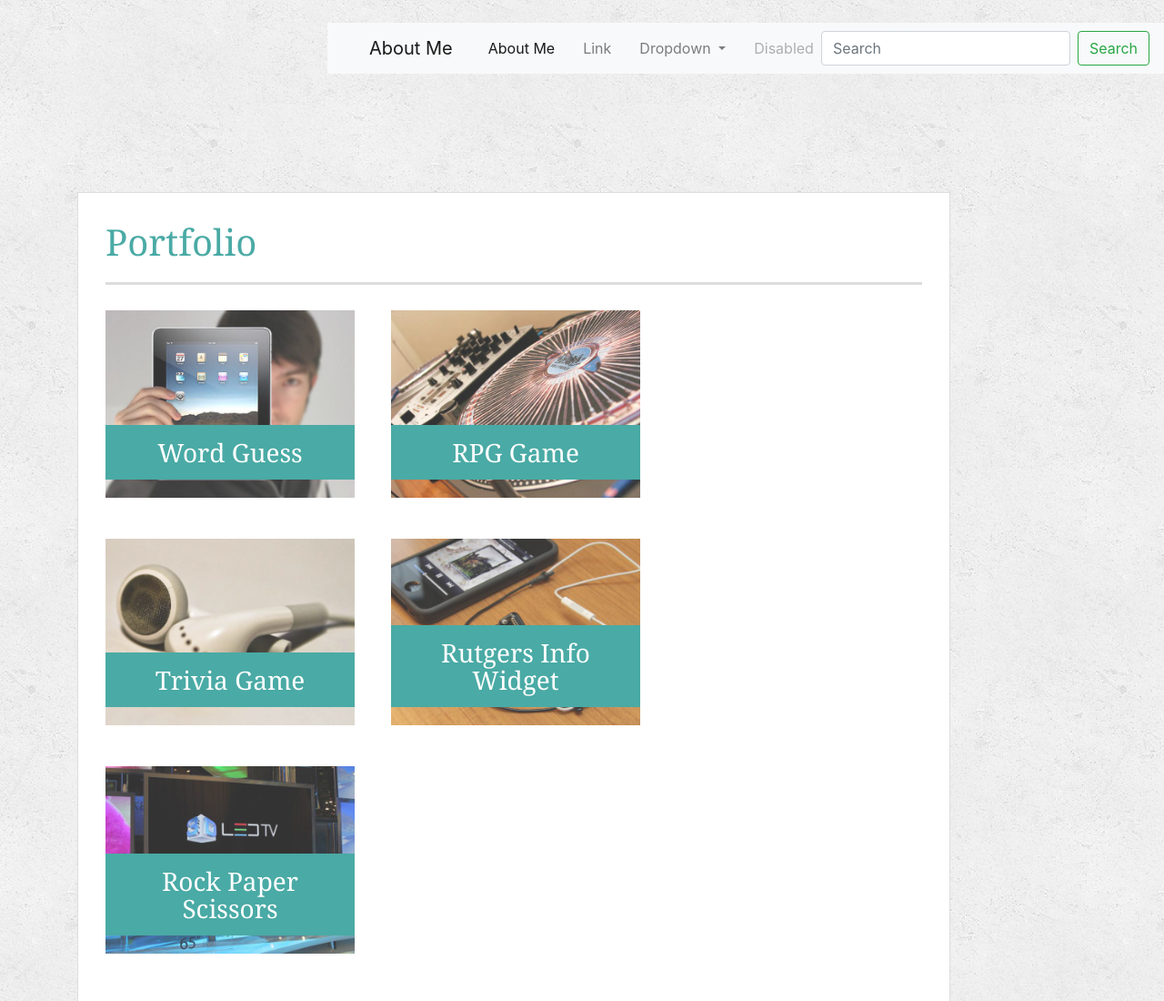
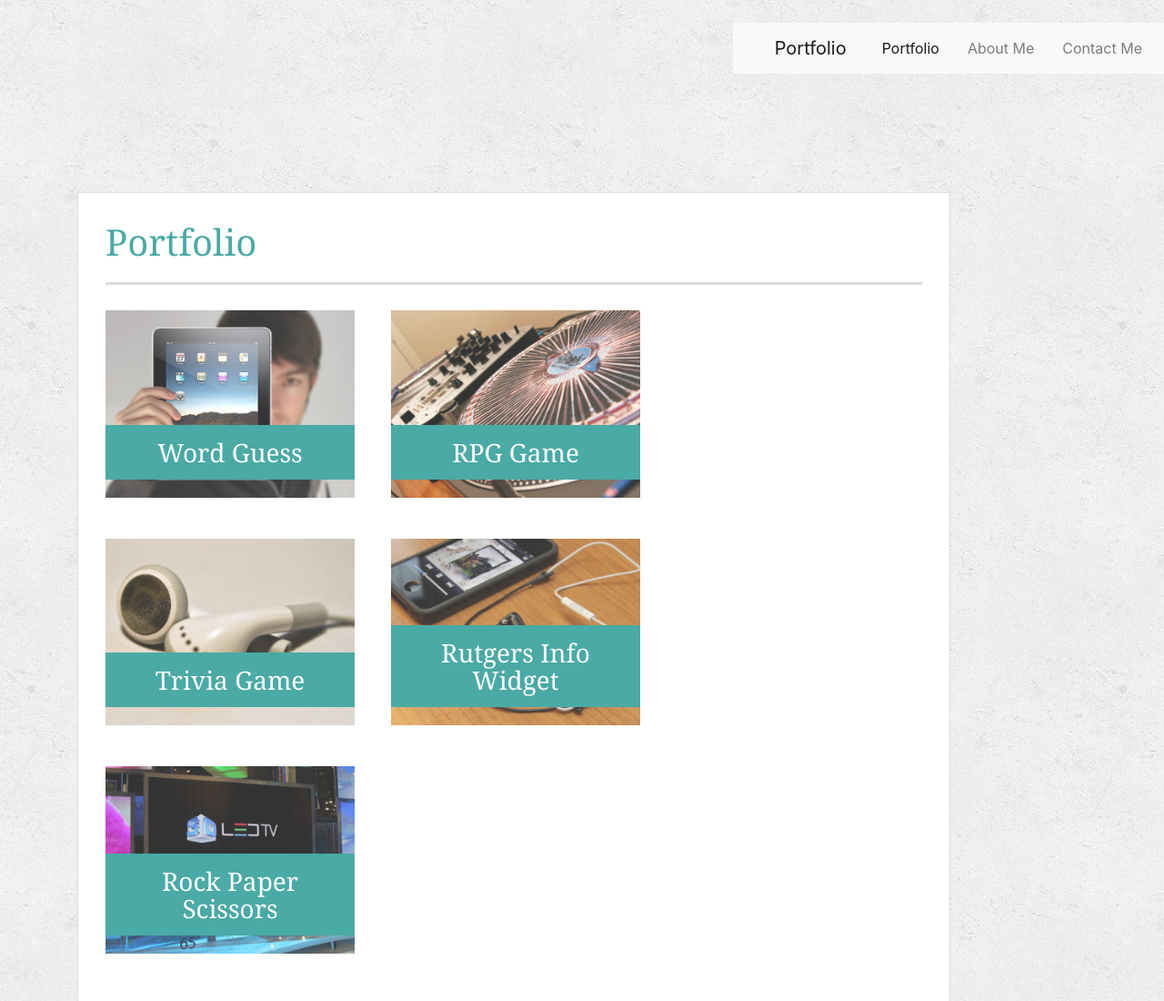
Before and after one commit to CeaserSP/Bootstrap-Portfolio, a plain HTML site: page recommended-homework-solution/portfolio.html in a window 1280 px wide. Shown: the top 1100 px of the page at 91% size. Drawn offline with nearby package versions, Linux system fonts and the light colour scheme.

Commit message:
<Portfolio nav bar>

```diff
--- a/recommended-homework-solution/portfolio.html
+++ b/recommended-homework-solution/portfolio.html
@@ -10,7 +10,7 @@
 
 <body>
   <nav class="navbar navbar-expand-lg navbar-light bg-light">
-    <a class="navbar-brand" href="index.html">About Me</a>
+    <a class="navbar-brand" href="index.html">Portfolio</a>
     <button class="navbar-toggler" type="button" data-toggle="collapse" data-target="#navbarSupportedContent" aria-controls="navbarSupportedContent" aria-expanded="false" aria-label="Toggle navigation">
       <span class="navbar-toggler-icon"></span>
     </button>
@@ -18,12 +18,15 @@
     <div class="collapse navbar-collapse" id="navbarSupportedContent">
       <ul class="navbar-nav mr-auto">
         <li class="nav-item active">
-          <a class="nav-link" href="#">About Me <span class="sr-only">(current)</span></a>
+          <a class="nav-link" href="#">Portfolio<span class="sr-only">(current)</span></a>
         </li>
         <li class="nav-item">
-          <a class="nav-link" href="#">Link</a>
+          <a class="nav-link" href="index.html">About Me</a>
         </li>
-        <li class="nav-item dropdown">
+        <li class="nav-item">
+          <a class="nav-link" href="contact.html">Contact Me</a>
+        </li>
+        <!-- <li class="nav-item dropdown">
           <a class="nav-link dropdown-toggle" href="#" id="navbarDropdown" role="button" data-toggle="dropdown" aria-haspopup="true" aria-expanded="false">
             Dropdown
           </a>
@@ -33,15 +36,15 @@
             <div class="dropdown-divider"></div>
             <a class="dropdown-item" href="#">Something else here</a>
           </div>
-        </li>
-        <li class="nav-item">
+        </li> -->
+        <!-- <li class="nav-item">
           <a class="nav-link disabled" href="#">Disabled</a>
-        </li>
+        </li> -->
       </ul>
-      <form class="form-inline my-2 my-lg-0">
+      <!-- <form class="form-inline my-2 my-lg-0">
         <input class="form-control mr-sm-2" type="search" placeholder="Search" aria-label="Search">
         <button class="btn btn-outline-success my-2 my-sm-0" type="submit">Search</button>
-      </form>
+      </form> -->
     </div>
   </nav>
   <!-- <header id="masthead">
```
Also changed, not shown: recommended-homework-solution/index.html (+1 -1 lines).
